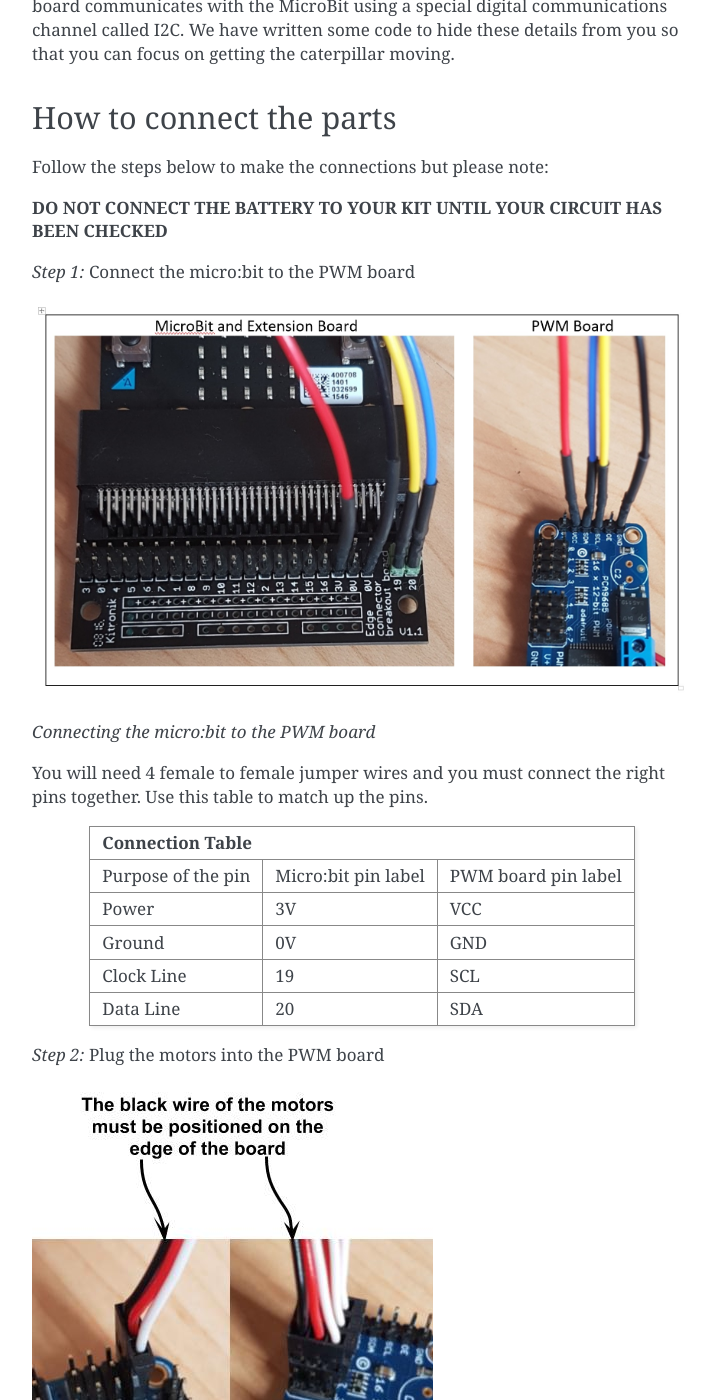
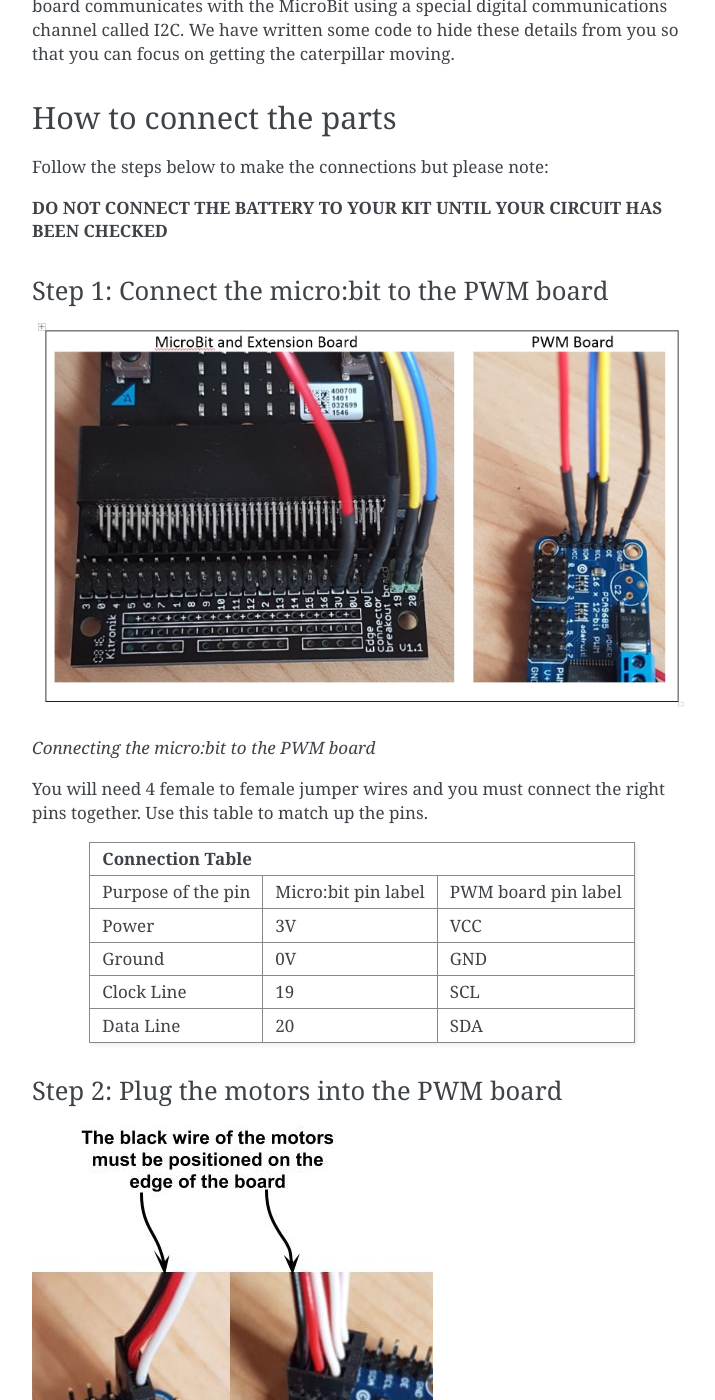
Before and after one commit to rharbird/ucl-microbit-robotics-readthedocs, a Sphinx documentation site: the page built from source/connections.rst, in a window 1280 px wide and 1400 px high, scrolled down 941 px. Shown: the whole window, without its empty margins (388-1103 px from the left). Built offline with Sphinx 7.4.7, drawn with Linux system fonts in a browser that asks for light colours; pages that are not in the unit, such as notebooks, are missing from menus; some of the changed text lies outside the part shown.

Commit message:
Heading correction

```diff
--- a/source/connections.rst
+++ b/source/connections.rst
@@ -22,8 +22,8 @@ Follow the steps below to make the connections but please note:
 
 **DO NOT CONNECT THE BATTERY TO YOUR KIT UNTIL YOUR CIRCUIT HAS BEEN CHECKED**
 
-*Step 1:* Connect the micro:bit to the PWM board
-
+Step 1: Connect the micro:bit to the PWM board
+^^^^^^^^^^^^^^^^^^^^^^^^^^^^^^^^^^^^^^^^^^^^^^
 .. image:: pictures/jumper_wires.jpg
 *Connecting the micro:bit to the PWM board*
 
@@ -46,7 +46,8 @@ pins together. Use this table to match up the pins.
 +-------------+-------------+------------+
 
 
-*Step 2:* Plug the motors into the PWM board
+Step 2: Plug the motors into the PWM board
+^^^^^^^^^^^^^^^^^^^^^^^^^^^^^^^^^^^^^^^^^^^
 
 .. image:: pictures/motorsConnectedtoPWMboard.jpg
 *Plugging the motors into the PWM board*
```
